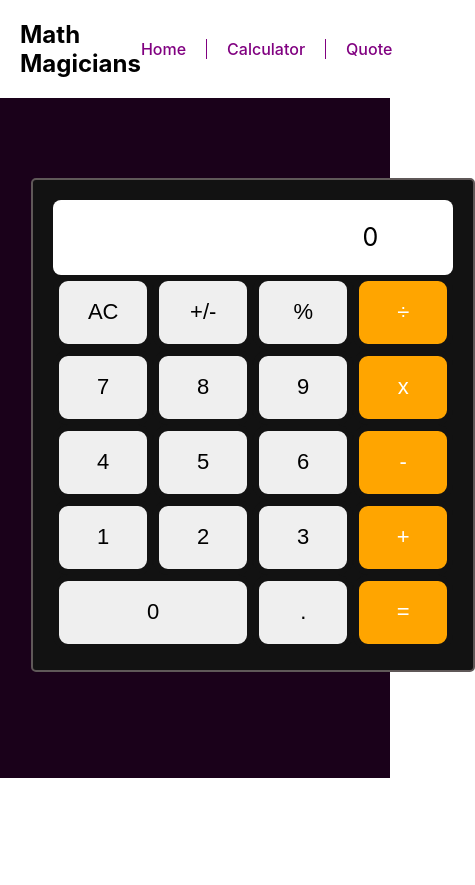
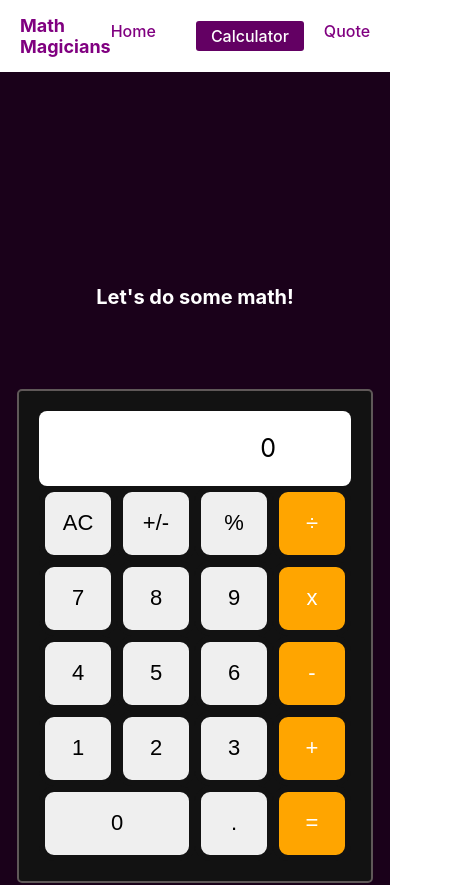
Before and after one commit to Theophileaseh/Math-magicians, a React (Create React App) app: page /calculator in a window 390 px wide. Shown: the top 885 px of the page, 475 px wide, since content can reach past the window. Before the commit the page ends 844 px from the top, so only its background shows below. Built offline with nearby package versions, Linux system fonts and the light colour scheme.

Commit message:
Update style

```diff
--- a/src/components/Navigation.js
+++ b/src/components/Navigation.js
@@ -1,18 +1,30 @@
 import React from 'react';
-import { Link } from 'react-router-dom';
+import { NavLink } from 'react-router-dom';
 import '../styles/Navigation.css';
 
-const Header = () => (
+const Header = () => {
+  const activeLink = (isActive) => (isActive ? {
+    background: 'rgb(99 0 99)', color: '#fff', borderRadius: '3px', padding: '5px 15px',
+  } : undefined);
+
+  return (
     <div className="header">
       <div className="logo">
         <h2 className="logo-text">Math Magicians</h2>
       </div>
       <div className="navigation">
-      <Link to="/" className="links border">Home</Link>
-      <Link to="/calculator" className="links border">Calculator</Link>
-      <Link to="/quote" className="links">Quote</Link>
+        <NavLink to="/" style={({ isActive }) => activeLink(isActive)} className="links">
+          Home
+        </NavLink>
+        <NavLink to="/calculator" style={({ isActive }) => activeLink(isActive)} className="links">
+          Calculator
+        </NavLink>
+        <NavLink to="/quote" style={({ isActive }) => activeLink(isActive)} className="links">
+          Quote
+        </NavLink>
       </div>
     </div>
   );
+};
 
 export default Header;
--- a/src/pages/Calculator/Calculator.css
+++ b/src/pages/Calculator/Calculator.css
@@ -4,7 +4,7 @@
   gap: 60px;
   justify-content: center;
   background: #1a011a;
-  height: 600px;
+  height: 100vh;
 }
 
 .text {
@@ -23,3 +23,18 @@
 .test-desc {
   color: #fff;
 }
+
+@media screen and (max-width: 768px) {
+  .calculatorContainer {
+    flex-direction: column;
+  }
+
+  .text {
+    text-align: center;
+  }
+
+  .maincalculator {
+    width: 80%;
+    margin: 0 auto;
+  }
+}
--- a/src/pages/Home/Home.css
+++ b/src/pages/Home/Home.css
@@ -2,7 +2,7 @@
   padding: 30px;
   padding-top: 120px;
   background: #1a011a;
-  height: 600px;
+  height: 100vh;
 }
 
 .intro {
--- a/src/styles/Button.css
+++ b/src/styles/Button.css
@@ -30,3 +30,10 @@
   background: #fff;
   color: orange;
 }
+
+@media screen and (max-width: 768px) {
+  .buttonContainer {
+    width: 100%;
+  }
+
+}
--- a/src/styles/Display.css
+++ b/src/styles/Display.css
@@ -14,3 +14,10 @@
   font-size: 25px;
   margin: 15px;
 }
+
+@media screen and (max-width: 768px) {
+  .main-screen {
+    width: 100%;
+  }
+
+}
--- a/src/styles/Navigation.css
+++ b/src/styles/Navigation.css
@@ -13,6 +13,10 @@
   display: flex;
 }
 
+.logo-text {
+  color: purple;
+}
+
 .links {
   text-decoration: none;
   font-weight: 500;
@@ -23,3 +27,10 @@
 .border {
   border-right: 1px solid purple;
 }
+
+@media screen and (max-width: 768px) {
+  .logo-text {
+    font-size: 18px;
+  }
+
+}
```
Lines whose indentation alone changed are shown as unchanged.
